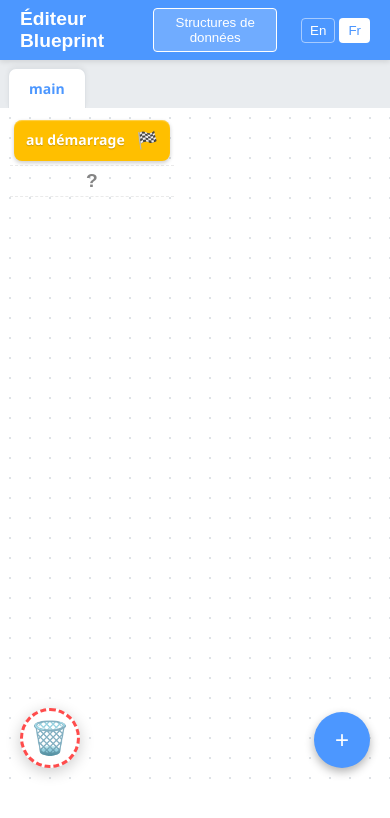
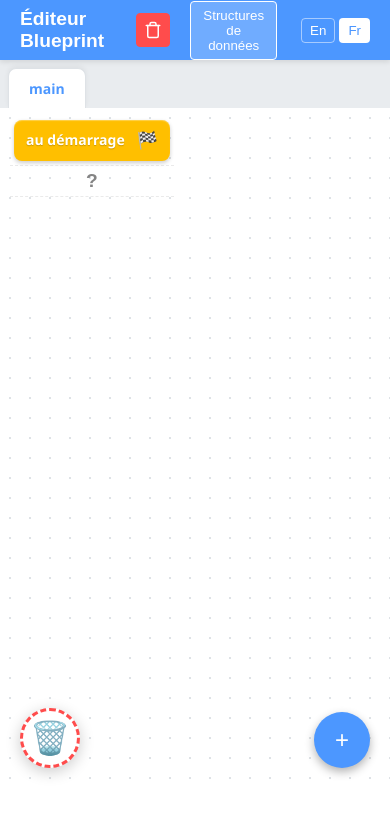
Before and after one commit to nicolachoquet06250/backend-generator, a Nuxt app: page / in a window 390 px wide. Shown: the top 818 px of the page. Built offline with nearby package versions, Linux system fonts and the light colour scheme.

Commit message:
fix de drop de blocks en mode mobile + ajout d'un bouton reset

```diff
--- a/app/app.vue
+++ b/app/app.vue
@@ -3,9 +3,11 @@ import BlockSidebar from './components/editor/BlockSidebar.vue';
 import FunctionWorkspace from './components/editor/FunctionWorkspace.vue';
 import StructBlock from './components/blocks/StructBlock.vue';
 import PWAManager from './components/common/PWAManager.vue';
+import AppModal from './components/common/AppModal.vue';
 
 const { locale, locales, setLocale, t } = useI18n();
-const { structures, addStructure, removeStructure } = useDataStructures();
+const { structures, addStructure, removeStructure, resetStructures } = useDataStructures();
+const { resetFunctions } = useFunctions();
 const { isMobile } = useDevice();
 
 useHead({
@@ -13,6 +15,13 @@ useHead({
 })
 
 const showStructures = ref(false);
+const showResetModal = ref(false);
+
+const resetStorage = () => {
+  resetStructures();
+  resetFunctions();
+  showResetModal.value = false;
+};
 
 function getPWADisplayMode() {
   if (document.referrer.startsWith('android-app://'))
@@ -39,6 +48,12 @@ function getPWADisplayMode() {
         <h1>{{ $t('welcome') }}</h1>
       </div>
       <div class="header-actions">
+        <button class="reset-btn" :title="$t('common.reset')" @click="showResetModal = true">
+          <svg viewBox="0 0 24 24" width="18" height="18" fill="none" stroke="currentColor" stroke-width="2" stroke-linecap="round" stroke-linejoin="round">
+            <polyline points="3 6 5 6 21 6"></polyline>
+            <path d="M19 6v14a2 2 0 0 1-2 2H7a2 2 0 0 1-2-2V6m3 0V4a2 2 0 0 1 2-2h4a2 2 0 0 1 2 2v2"></path>
+          </svg>
+        </button>
         <button class="struct-toggle" @click="showStructures = !showStructures">
           {{ $t('sections.structures') }} <template v-if="!isMobile">({{ structures.length }})</template>
         </button>
@@ -92,6 +107,16 @@ function getPWADisplayMode() {
       </Transition>
 
       <PWAManager />
+
+      <AppModal
+        :show="showResetModal"
+        :title="$t('common.reset')"
+        has-padding
+        @close="showResetModal = false"
+        @confirm="resetStorage"
+      >
+        <p>{{ $t('common.reset') }} ?</p>
+      </AppModal>
     </main>
   </div>
 </template>
@@ -222,6 +247,28 @@ body {
   display: flex;
   align-items: center;
   gap: 20px;
+}
+
+.reset-btn {
+  background: #ff4c4c;
+  border: 1px solid #ff4c4c;
+  color: white;
+  width: 34px;
+  min-width: 34px;
+  height: 34px;
+  min-height: 34px;
+  display: flex;
+  align-items: center;
+  justify-content: center;
+  border-radius: 4px;
+  cursor: pointer;
+  padding: 0;
+  transition: all 0.2s;
+}
+
+.reset-btn:hover {
+  background: #e60000;
+  border-color: #e60000;
 }
 
 .struct-toggle {
--- a/app/components/blocks/BlockDropZone.vue
+++ b/app/components/blocks/BlockDropZone.vue
@@ -386,11 +386,11 @@ const handlePickerSelect = (type: string) => {
   // Adapt if it's a math or compare op
   let blockType = type;
   if (type.startsWith('math-')) {
-    blockType = 'math';
-    initialConfig = { symbol: type.split('-')[1] };
+    blockType = `math-${type.split('-')[1]}`;
+    initialConfig = {};
   } else if (type.startsWith('compare-')) {
-    blockType = 'comparison';
-    initialConfig = { symbol: type.split('-')[1] };
+    blockType = `compare-${type.split('-')[1]}`;
+    initialConfig = {};
   } else if (type === 'equal') {
     blockType = 'equal';
     initialConfig = { symbol: '==' };
--- a/app/components/common/AppModal.vue
+++ b/app/components/common/AppModal.vue
@@ -2,6 +2,7 @@
 defineProps<{
   title?: string;
   show?: boolean;
+  hasPadding?: boolean;
 }>();
 
 const emit = defineEmits(['close', 'confirm']);
@@ -24,7 +25,7 @@ const onConfirm = () => {
             <h3>{{ title }}</h3>
             <button class="close-btn" @click="onClose">×</button>
           </div>
-          <div class="modal-body">
+          <div class="modal-body" :class="{ 'has-padding': hasPadding }">
             <slot></slot>
           </div>
           <div class="modal-actions">
@@ -122,15 +123,21 @@ const onConfirm = () => {
 }
 
 .modal-body {
-  padding: 24px;
   color: var(--text-color);
   overflow-y: auto;
   flex: 1;
 }
 
+.modal-body.has-padding {
+  padding: 24px;
+}
+
 @media (max-width: 768px) {
   .modal-body {
     padding: 0;
+  }
+  .modal-body.has-padding {
+    padding: 16px;
   }
 }
 
--- a/app/components/editor/FunctionWorkspace.vue
+++ b/app/components/editor/FunctionWorkspace.vue
@@ -172,6 +172,7 @@ const onMobileTrashDragLeave = () => {
     <AppModal
       :show="showCreateModal"
       :title="$t('workspace.add_function')"
+      has-padding
       @close="showCreateModal = false"
       @confirm="confirmCreateFunction"
     >
--- a/app/composables/useDataStructures.ts
+++ b/app/composables/useDataStructures.ts
@@ -110,6 +110,37 @@ export const useDataStructures = () => {
     }
   };
 
+  const resetStructures = () => {
+    structures.value = [
+      {
+        id: 'req',
+        name: 'Request',
+        fields: []
+      },
+      {
+        id: 'res',
+        name: 'Response',
+        fields: []
+      },
+      {
+        id: '1',
+        name: 'User',
+        fields: [
+          { id: 'f1', name: 'id', type: 'number', nullable: false, defaultValue: 0 },
+          { id: 'f2', name: 'email', type: 'string', nullable: false, defaultValue: '' }
+        ]
+      },
+      {
+        id: '2',
+        name: 'Product',
+        fields: [
+          { id: 'f3', name: 'name', type: 'string', nullable: false, defaultValue: '' },
+          { id: 'f4', name: 'price', type: 'number', nullable: false, defaultValue: 0 }
+        ]
+      }
+    ];
+  };
+
   return {
     structures,
     addStructure,
@@ -117,6 +148,7 @@ export const useDataStructures = () => {
     updateStructure,
     addField,
     removeField,
-    updateField
+    updateField,
+    resetStructures
   };
 };
--- a/app/composables/useFunctions.ts
+++ b/app/composables/useFunctions.ts
@@ -202,6 +202,13 @@ export const useFunctions = () => {
     return findRecursive(f.blocks);
   };
 
+  const resetFunctions = () => {
+    functions.value = [
+      { id: 'f1', name: 'main', blocks: [] }
+    ];
+    activeFunctionId.value = 'f1';
+  };
+
   return {
     functions,
     activeFunctionId,
@@ -210,6 +217,7 @@ export const useFunctions = () => {
     addBlockToFunction,
     removeBlockFromFunction,
     updateBlockConfig,
-    getBlockById
+    getBlockById,
+    resetFunctions
   };
 };
--- a/locales/en.json
+++ b/locales/en.json
@@ -25,7 +25,8 @@
   },
   "common": {
     "cancel": "Cancel",
-    "confirm": "Confirm"
+    "confirm": "Confirm",
+    "reset": "Reset Storage"
   },
   "blocks": {
     "true": "True",
--- a/locales/fr.json
+++ b/locales/fr.json
@@ -25,7 +25,8 @@
   },
   "common": {
     "cancel": "Annuler",
-    "confirm": "Confirmer"
+    "confirm": "Confirmer",
+    "reset": "Réinitialiser le stockage"
   },
   "blocks": {
     "true": "Vrai",
```
